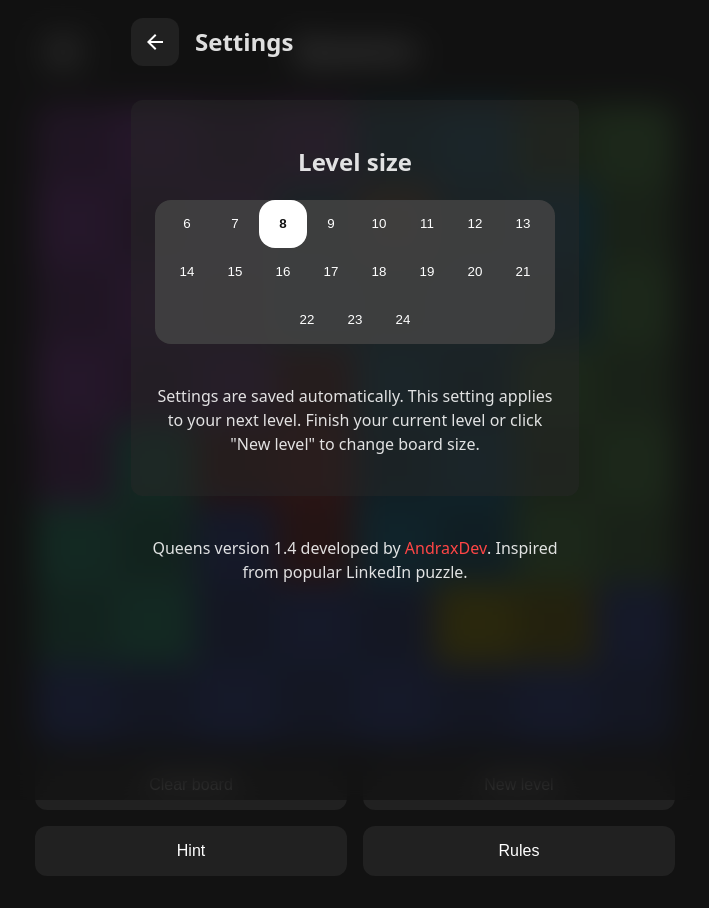
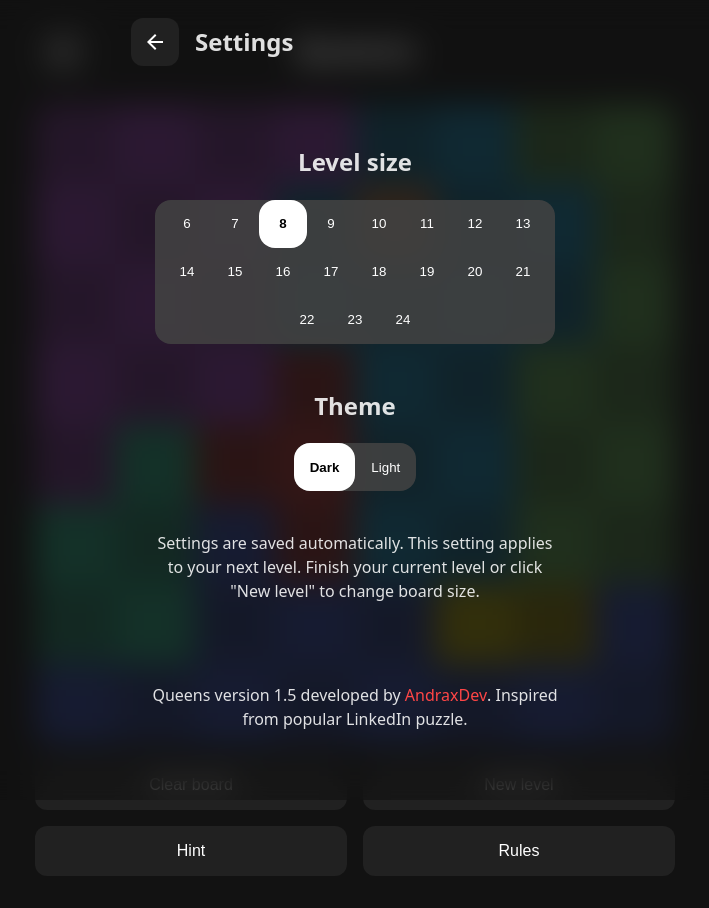
Before and after one commit to AndraxDev/n-queens-game, a React (Vite) app: page / in a window 1280 px wide. Both pictures are taken after a click on the button 348 px from the left and 52 px from the top of the page. Shown: the whole page, without its empty margins (285-994 px from the left). Built offline with nearby package versions, Linux system fonts and the light colour scheme.

Commit message:
Added dark and light theme switch

```diff
--- a/package.json
+++ b/package.json
@@ -1,7 +1,7 @@
 {
   "name": "n-queens-game",
   "private": true,
-  "version": "1.4",
+  "version": "1.5",
   "type": "module",
   "scripts": {
     "dev": "vite",
--- a/src/App.css
+++ b/src/App.css
@@ -1,4 +1,4 @@
-root, body {
-    margin: 0; padding: 0;
-    user-select: none;
+.app-container {
+    background-color: var(--root-background-color);
+    color: var(--root-text-color);
 }
--- a/src/App.jsx
+++ b/src/App.jsx
@@ -1,4 +1,4 @@
-import './App.css'
+import "./App.css"
 import BaseWindow from "./Components/BaseWindow.jsx";
 import GameField from "./Components/GameField/GameField.jsx";
 import React, { useEffect } from "react";
@@ -20,6 +20,7 @@ import {
 } from "./GameLogic/GameLogic.js";
 import {generateArray} from "./util.js";
 import {isMobile} from "react-device-detect";
+import {dark, getTheme, light} from "./Theme/Theme.js";
 
 const levelData = JSON.parse(localStorage.getItem("gameState")) ?? loadLevel();
 
@@ -30,6 +31,7 @@ function App() {
     const [rulesDialogOpen, setRulesDialogOpen] = React.useState(false);
     const [settingsDialogOpen, setSettingsDialogOpen] = React.useState(false);
     const [fSize, setFSize] = React.useState(getFieldSize());
+    const [theme, setTheme] = React.useState(getTheme());
 
     useEffect(() => {
         if (gameState) {
@@ -156,9 +158,36 @@ function App() {
     }
 
     return (
-        <>
+        <div style={{
+            "--overlay-background-color": theme.overlayBackgroundColor,
+            "--btn-background-color": theme.btnBackgroundColor,
+            "--btn-foreground-color": theme.btnForegroundColor,
+            "--btn-active-background-color": theme.btnActiveBackgroundColor,
+            "--btn-active-foreground-color": theme.btnActiveForegroundColor,
+            "--btn-settings-color": theme.btnSettingsColor,
+            "--btn-settings-hover-color": theme.btnSettingsHoverColor,
+            "--btn-settings-active-color": theme.btnSettingsActiveColor,
+            "--cell-hover-color": theme.cellHoverBackgroundColor,
+            "--cell-active-color": theme.cellActiveBackgroundColor,
+            "--cell-incorrect-color": theme.cellIncorrectColor,
+            "--cell-note-color": theme.cellNoteColor,
+            "--cell-even-opacity": theme.cellEvenOpacity,
+            "--cell-odd-opacity": theme.cellOddOpacity,
+            "--settings-overlay-background-color": theme.settingsOverlayBackgroundColor,
+            "--settings-level-size-label-color": theme.settingsLevelSizeLabelColor,
+            "--settings-level-size-active-background-color": theme.settingsLevelSizeActiveBackgroundColor,
+            "--settings-level-size-active-label-color": theme.settingsLevelSizeActiveLabelColor,
+            "--settings-level-size-container-background-color": theme.settingsLevelSizeContainerBackgroundColor,
+            "--window-back-btn-background-color": theme.windowBackBtnBackgroundColor,
+            "--window-back-btn-hover-background-color": theme.windowBackBtnHoverBackgroundColor,
+            "--window-back-btn-active-background-color": theme.windowBackBtnActiveBackgroundColor,
+            "--link-dev-color": theme.linkDevColor,
+            "--link-dev-hover-color": theme.linkDevHoverColor,
+            "--root-background-color": theme.rootBackgroundColor,
+            "--root-text-color": theme.rootTextColor,
+        }} className={"app-container"}>
             <BaseWindow>
-                <OverlayWindow id={"settings-dialog"} open={settingsDialogOpen} setOpen={setSettingsDialogOpen} title={"Settings"}>
+                <OverlayWindow theme={theme} id={"settings-dialog"} open={settingsDialogOpen} setOpen={setSettingsDialogOpen} title={"Settings"}>
                     <div className={"settings-block"}>
                         <h2>Level size</h2>
                         <div className={"level-size-btn-container"}>
@@ -173,13 +202,29 @@ function App() {
                             }
                         </div>
                         <br/>
+                        <h2>Theme</h2>
+                        <div className={"level-size-btn-container"}>
+                            <button style={{
+                                width: "auto"
+                            }} className={"btn-level-size " + (theme.isDark ? "btn-level-size-active" : "")} onClick={() => {
+                                localStorage.setItem("theme", "dark");
+                                setTheme(dark)
+                            }}>Dark</button>
+                            <button style={{
+                                width: "auto"
+                            }} className={"btn-level-size " + (theme.isDark ? "" : "btn-level-size-active")} onClick={() => {
+                                localStorage.setItem("theme", "light");
+                                setTheme(light)
+                            }}>Light</button>
+                        </div>
+                        <br/>
                         <p className={"guide-text"}>Settings are saved automatically. This setting applies to your next level. Finish your current level or click "New level" to change board size.</p>
                     </div>
                     <div className={"guide"}>
                         <span className={"guide-text"}>Queens version {version} developed by <a target={"_blank"} rel={"noreferrer"} href={"https://andrax.dev"} className={"link-dev"}>AndraxDev</a>. Inspired from popular LinkedIn puzzle.</span>
                     </div>
                 </OverlayWindow>
-                <OverlayWindow id={"rules-dialog"} open={rulesDialogOpen} setOpen={setRulesDialogOpen} title={"How to play?"}>
+                <OverlayWindow theme={theme} id={"rules-dialog"} open={rulesDialogOpen} setOpen={setRulesDialogOpen} title={"How to play?"}>
                     <div className={"guide"}>
                         <p className={"guide-text"}>Place queens on the board so each row, column and color region contains exactly one queen.</p>
                         <img className={"guide-img"} src={"/scenario/correct.png"} alt={"Correct answer"}/>
@@ -211,7 +256,7 @@ function App() {
                 <div className={"Game-Header"}>
                     <h1>Queens</h1>
                 </div>
-                <GameField gameState={gameState} onCellClick={handleCellClick} gameHasWon={gameHasWon} onCloseWinScreen={() => {
+                <GameField theme={theme} gameState={gameState} onCellClick={handleCellClick} gameHasWon={gameHasWon} onCloseWinScreen={() => {
                     setGameHasWon(false);
                 }} />
                 <div className={"Game-Actions"}>
@@ -238,7 +283,7 @@ function App() {
                     </div>
                 </div>
             </BaseWindow>
-        </>
+        </div>
     )
 }
 
--- a/src/Components/GameField/GameField.css
+++ b/src/Components/GameField/GameField.css
@@ -10,7 +10,7 @@
 }
 
 .GameField-win-screen {
-    background-color: rgba(18, 18, 18, 0.0);
+    background-color: transparent;
     backdrop-filter: blur(0px);
     position: absolute;
     z-index: 2;
@@ -59,29 +59,29 @@
     padding: 16px;
     font-size: 16px;
     width: 100%;
-    background-color: #212121;
+    background-color: var(--btn-background-color);
     border: none;
     outline: none;
     border-radius: 12px;
     transition: .5s;
-    color: white;
+    color: var(--btn-foreground-color);
 }
 
 .Game-Actions-btn:active {
-    background-color: #ffffff;
+    background-color: var(--btn-active-background-color);
     cursor: pointer;
-    color: black;
+    color: var(--btn-active-foreground-color);
 }
 
 @media (min-device-width: 480px) {
     .Game-Actions-btn:hover {
-        background-color: #ffffff;
+        background-color: var(--btn-active-background-color);
         cursor: pointer;
-        color: black;
+        color: var(--btn-active-foreground-color);
     }
 
     .Game-Settings-btn:hover {
-        background-color: #323232;
+        background-color: var(--btn-settings-hover-color);
         cursor: pointer;
     }
 }
@@ -95,7 +95,7 @@
 }
 
 .Game-Settings-btn:active {
-    background-color: #424242;
+    background-color: var(--btn-settings-active-color);
 }
 
 .Game-Settings-btn {
@@ -103,7 +103,7 @@
     border: none;
     outline: none;
     border-radius: 12px;
-    background-color: #212121;
+    background-color: var(--btn-settings-color);
     transition: .3s;
 }
 
@@ -133,12 +133,11 @@
     border-radius: 12px;
     margin: 16px;
     padding: 24px;
-    background-color: rgba(41, 41, 41, 0.47);
 }
 
 .btn-level-size {
     background-color: transparent;
-    color: #ffffff;
+    color: var(--settings-level-size-label-color);
     transition: 0.3s;
     border: none;
     outline: none;
@@ -151,8 +150,8 @@
 }
 
 .btn-level-size-active {
-    background-color: #ffffff !important;
-    color: #121212 !important;
+    background-color: var(--settings-level-size-active-background-color) !important;
+    color: var(--settings-level-size-active-label-color) !important;
     border-radius: 16px;
     transition: 0.3s;
     font-weight: bold;
@@ -162,18 +161,18 @@
     display: flex;
     flex-direction: row;
     justify-content: center;
-    background-color: rgba(67, 67, 67, 0.87);
+    background-color: var(--settings-level-size-container-background-color);
     border-radius: 16px;
     flex-wrap: wrap;
 }
 
 .link-dev {
     text-decoration: none;
-    color: #ff4646;
+    color: var(--link-dev-color);
     transition: 0.3s;
     font-weight: 500;
 }
 
 .link-dev:hover {
-    color: #ffaeae;
+    color: var(--link-dev-hover-color);
 }
--- a/src/Components/OverlayWindow.css
+++ b/src/Components/OverlayWindow.css
@@ -31,7 +31,7 @@
     display: flex;
     justify-content: center;
     align-items: center;
-    background-color: #212121;
+    background-color: var(--window-back-btn-background-color);
     border: none;
     outline: none;
     line-height: 1;
@@ -40,12 +40,12 @@
 }
 
 .DialogOverlay-btn-back:active {
-    background-color: #424242;
+    background-color: var(--window-back-btn-active-background-color);
 }
 
 @media (min-device-width: 480px) {
     .DialogOverlay-btn-back:hover {
-        background-color: #323232;
+        background-color: var(--window-back-btn-hover-background-color);
         cursor: pointer;
     }
 }
--- /dev/null
+++ b/src/Theme/Theme.js
@@ -0,0 +1,91 @@
+export const dark = {
+    isDark: true,
+    cellHoverBackgroundColor: "rgba(255, 255, 255, 0.2)",
+    cellActiveBackgroundColor: "rgba(255, 255, 255, 0.4)",
+    cellIncorrectColor: "#ff6b6b",
+    cellNoteColor: "#000",
+    cellEvenOpacity: 0.8,
+    cellOddOpacity: 0.6,
+    overlayBackgroundColor: "rgba(18, 18, 18, 0.6)",
+    btnBackgroundColor: "#212121",
+    btnForegroundColor: "#ffffff",
+    btnActiveBackgroundColor: "#ffffff",
+    btnActiveForegroundColor: "#000000",
+    btnSettingsColor: "#212121",
+    btnSettingsHoverColor: "#323232",
+    btnSettingsActiveColor: "#424242",
+    settingsOverlayBackgroundColor: "rgba(41, 41, 41, 0.47)",
+    settingsLevelSizeLabelColor: "#ffffff",
+    settingsLevelSizeActiveBackgroundColor: "#ffffff",
+    settingsLevelSizeActiveLabelColor: "#000000",
+    settingsLevelSizeContainerBackgroundColor: "rgba(67, 67, 67, 0.87)",
+    windowBackBtnBackgroundColor: "#212121",
+    windowBackBtnActiveBackgroundColor: "#424242",
+    windowBackBtnHoverBackgroundColor: "#323232",
+    linkDevColor: "#ff4646",
+    linkDevHoverColor: "#ffaeae",
+    rootBackgroundColor: "#121212",
+    rootTextColor: "rgba(255, 255, 255, 0.87)",
+    fieldColorScheme: [
+        "#407038",
+        "#754c2e",
+        "#0e5d7a",
+        "#652a78",
+        "#7c2222",
+        "#1b755a",
+        "#786e00",
+        "#223375",
+        "#681356",
+        "#403a3a",
+        "#555c28",
+        "#233f53",
+    ]
+}
+
+export const light = {
+    isDark: false,
+    cellHoverBackgroundColor: "rgba(0, 0, 0, 0.2)",
+    cellActiveBackgroundColor: "rgba(0, 0, 0, 0.4)",
+    cellIncorrectColor: "#ff6b6b",
+    cellNoteColor: "#000",
+    cellEvenOpacity: 0.4,
+    cellOddOpacity: 0.35,
+    overlayBackgroundColor: "rgba(255, 255, 255, 0.6)",
+    btnBackgroundColor: "#d9e4d1",
+    btnForegroundColor: "#313a2d",
+    btnActiveBackgroundColor: "#313a2d",
+    btnActiveForegroundColor: "#ffffff",
+    btnSettingsColor: "#48613d",
+    btnSettingsHoverColor: "#323232",
+    btnSettingsActiveColor: "#424242",
+    settingsOverlayBackgroundColor: "rgba(255, 255, 255, 0.47)",
+    settingsLevelSizeLabelColor: "#121212",
+    settingsLevelSizeActiveBackgroundColor: "#48613d",
+    settingsLevelSizeActiveLabelColor: "#ffffff",
+    settingsLevelSizeContainerBackgroundColor: "rgba(202,220,190,0.87)",
+    windowBackBtnBackgroundColor: "#d9e4d1",
+    windowBackBtnActiveBackgroundColor: "#acc1a4",
+    windowBackBtnHoverBackgroundColor: "#b7caaf",
+    linkDevColor: "#ff4646",
+    linkDevHoverColor: "#ffaeae",
+    rootBackgroundColor: "#ffffff",
+    rootTextColor: "rgba(18, 18, 18, 0.87)",
+    fieldColorScheme: [
+        "#0f7100",
+        "#7c3600",
+        "#005c7c",
+        "#5d0077",
+        "#710000",
+        "#00704d",
+        "#817700",
+        "#001a80",
+        "#700056",
+        "#403a3a",
+        "#515e00",
+        "#003455",
+    ]
+}
+
+export const getTheme = () => {
+    return localStorage.getItem("theme") === "light" ? light : dark;
+}
--- a/src/index.css
+++ b/src/index.css
@@ -1,11 +1,17 @@
+root, body {
+    margin: 0;
+    padding: 0;
+    user-select: none;
+}
+
 :root {
     font-family: system-ui, Avenir, Helvetica, Arial, sans-serif;
     line-height: 1.5;
     font-weight: 400;
 
     color-scheme: dark;
-    color: rgba(255, 255, 255, 0.87);
-    background-color: #121212;
+    /*color: var(--root-text-color);*/
+    /*background-color: var(--root-background-color);*/
 
     font-synthesis: none;
     text-rendering: optimizeLegibility;
```
Also changed, not shown: src/Components/GameField/Cell.css (+11 -9 lines), src/Components/GameField/Cell.jsx (+1 -6 lines), src/Components/GameField/GameField.jsx (+6 -20 lines), src/Components/OverlayWindow.jsx (+7 -6 lines), public/arrow_back_dark.svg (added), src/util.js (line endings or trailing spaces).
